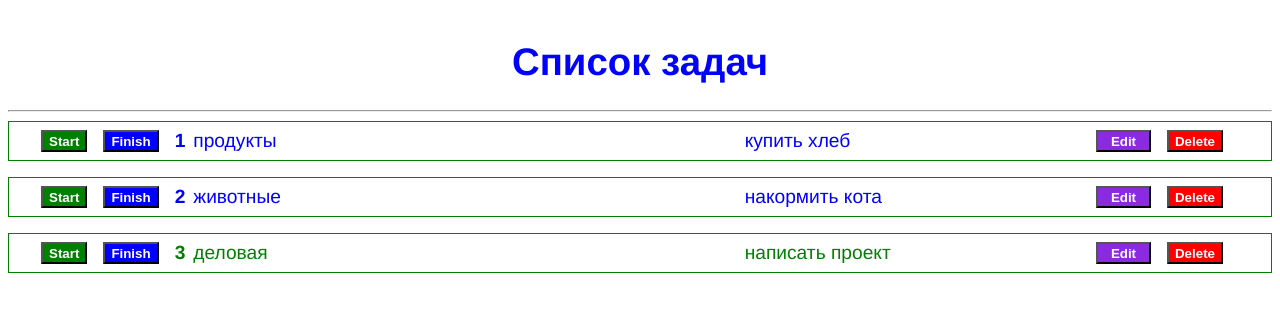
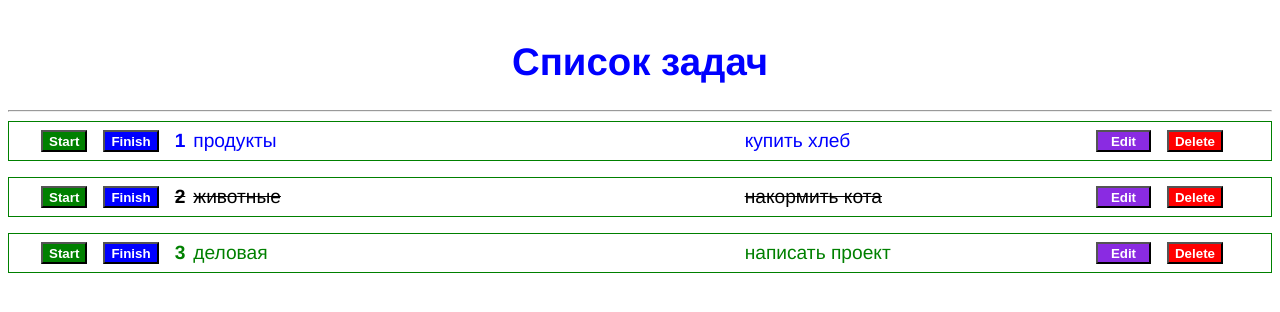
Before and after one commit to Ivan583/test-list, a Vue app: page / in a window 1280 px wide. Shown: the top 312 px of the page. Built offline with nearby package versions, Linux system fonts and the light colour scheme.

Commit message:
Тестирование выполненной задачи

```diff
--- a/src/components/TaskItem.vue
+++ b/src/components/TaskItem.vue
@@ -6,15 +6,15 @@
           <button class="start">Start</button>
           <button class="finish">Finish</button>
           <div class="box">
-            <span class="index" :class="{work: inProgress(elem)}">
+            <span class="index" :class="{work: inProgress(elem), done: isCompleted(elem)}">
               <strong>{{ elem.id }}</strong>
             </span>
-            <span :class="{work: inProgress(elem)}">{{ elem.title }}</span>
+            <span :class="{work: inProgress(elem),  done: isCompleted(elem)}">{{ elem.title }}</span>
           </div>
         </div>
 
         <div>
-          <span :class="{work: inProgress(elem)}">{{ elem.description }}</span>
+          <span :class="{work: inProgress(elem),  done: isCompleted(elem)}">{{ elem.description }}</span>
         </div>
       </div>
 
@@ -38,6 +38,9 @@ export default {
   methods: {
     inProgress(myStage) {
       return myStage.stage === "in work";
+    },
+    isCompleted(myStage) {
+      return myStage.stage === "completed";
     }
   }
 };
@@ -94,4 +97,9 @@ span {
 .work {
   color: green;
 }
+
+.done {
+  color: black;
+  text-decoration: line-through;
+}
 </style>
```
